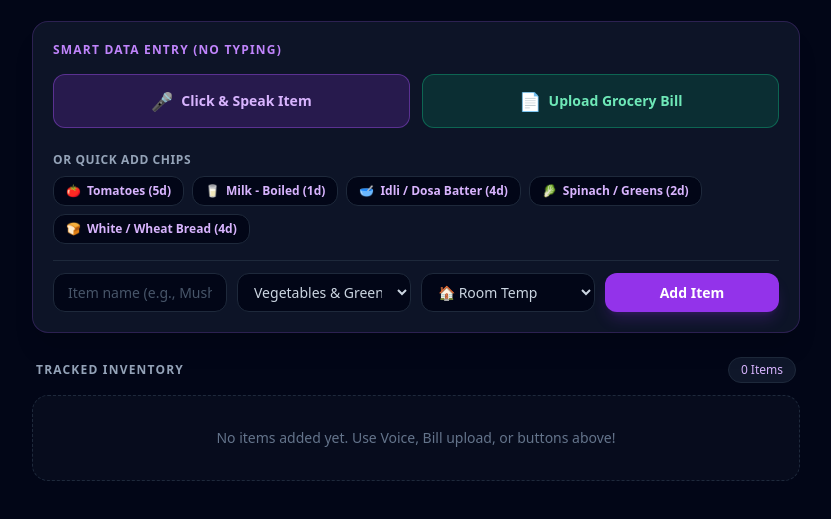
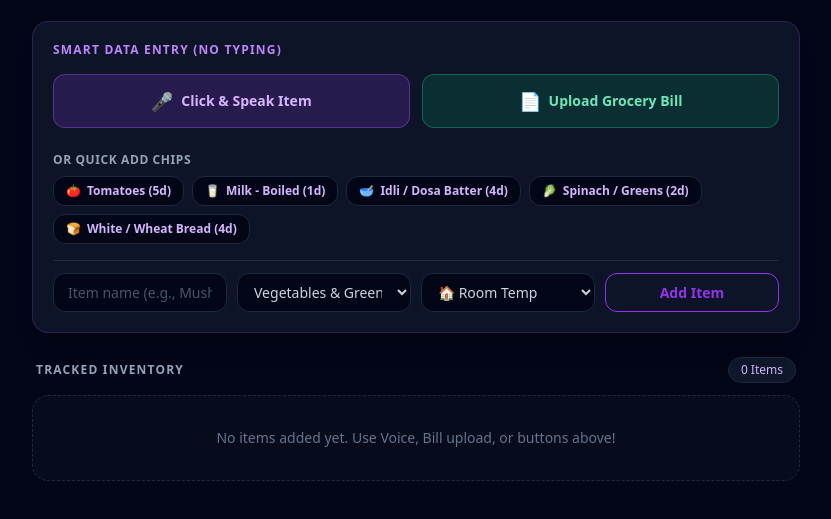
Before and after one commit to sparklingkarthi2005-hash/FreshLog, a plain HTML site: page index.html in a window 1280 px wide. Shown: the part 103-622 px from the top of the page, without its empty margins (224-1055 px from the left). Drawn offline with nearby package versions, Linux system fonts and the light colour scheme.

Commit message:
Update index.html

```diff
--- a/index.html
+++ b/index.html
@@ -87,9 +87,9 @@
           <option value="freezer">❄️ Freezer (5x)</option>
         </select>
 
-        <button type="submit" class="px-4 py-2 bg-purple-600 hover:bg-purple-500 font-semibold text-white rounded-xl text-sm transition-all shadow-lg shadow-purple-600/20">
-          Add Item
-        </button>
+        <button type="submit" class="px-4 py-2 bg-transparent hover:bg-purple-50 font-semibold text-purple-600 rounded-xl text-sm transition-all border border-purple-600">
+  Add Item
+</button>
       </form>
     </section>
 
```
